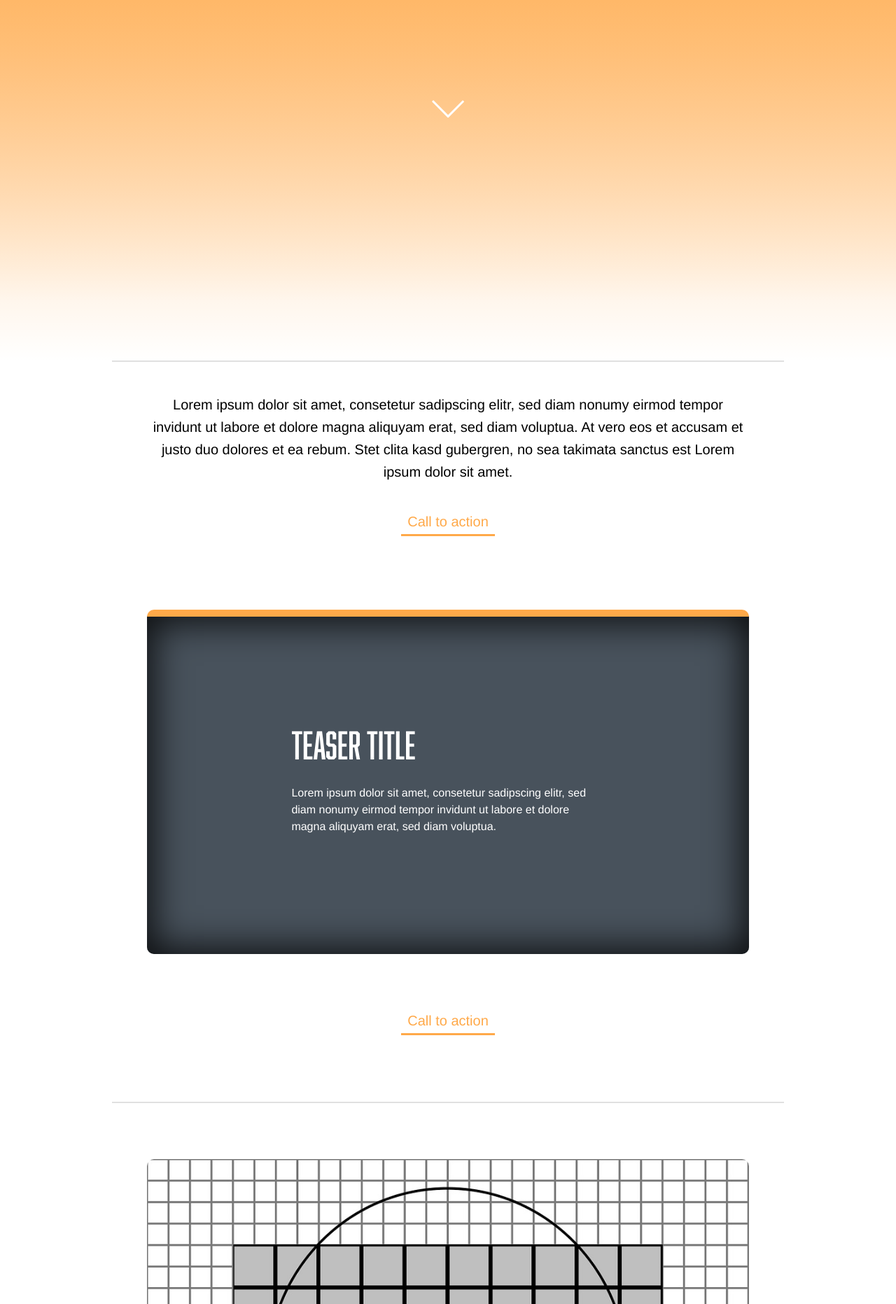
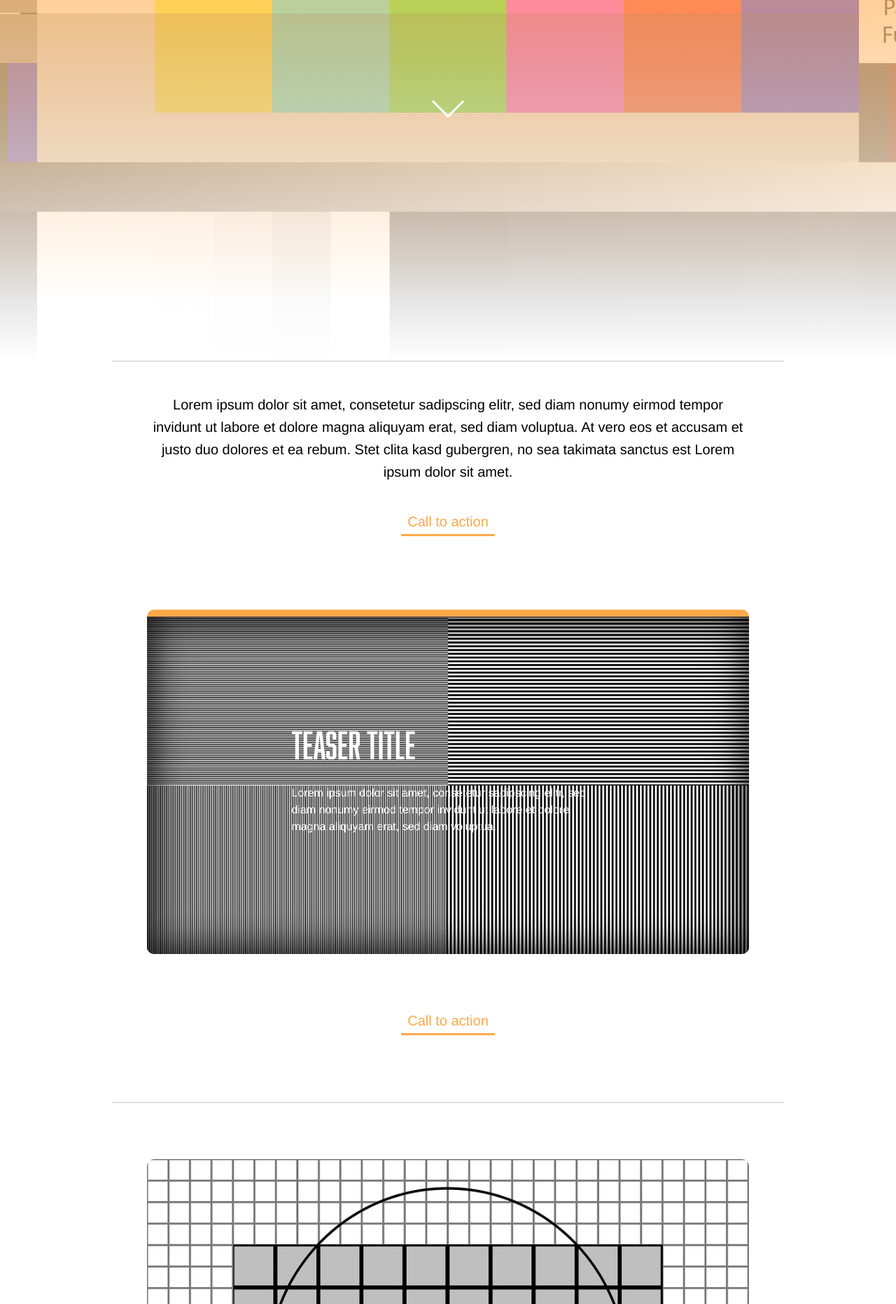
Before and after one commit to jonasbuechel/tryout-gulp, a website: page index.html in a window 1280 px wide. Shown: the part 335-2198 px from the top of the page at 70% size. Drawn offline with Linux system fonts and the light colour scheme.

Commit message:
fixed broken filepaths

```diff
--- a/scss/layout/_containers.scss
+++ b/scss/layout/_containers.scss
@@ -21,7 +21,7 @@
   padding: 18% 24%;
   border-top: 10px solid $color-border-dark;
   margin: 105px 0 60px;
-  background: $color-sec url('#{$path-img}/bear.jpg') no-repeat center;
+  background: $color-sec url('#{$path-img}/test1.png') no-repeat center;
   background-size: cover;
   box-shadow: inset 0 0 50px 10px $color-shadow;
   border-radius: $br;
--- a/scss/layout/_header.scss
+++ b/scss/layout/_header.scss
@@ -4,7 +4,7 @@
   height: 850px;
   background: linear-gradient($color-prim, transparent 90%),
               linear-gradient(0deg, $color-body, transparent),
-              $color-prim url('#{$path-img}/mountains.jpg') no-repeat center;
+              $color-prim url('#{$path-img}/test3.png') no-repeat center;
   background-size: cover;
   @media #{$brk-narrow} {
     max-height: 380px;
```
Also changed, not shown: css/application.css, 1 other file.
